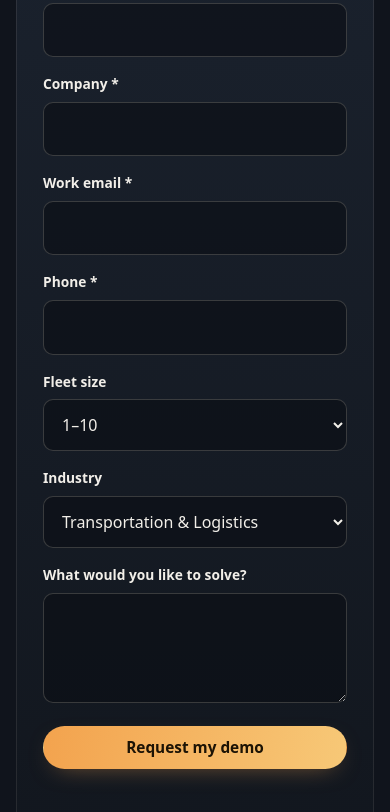
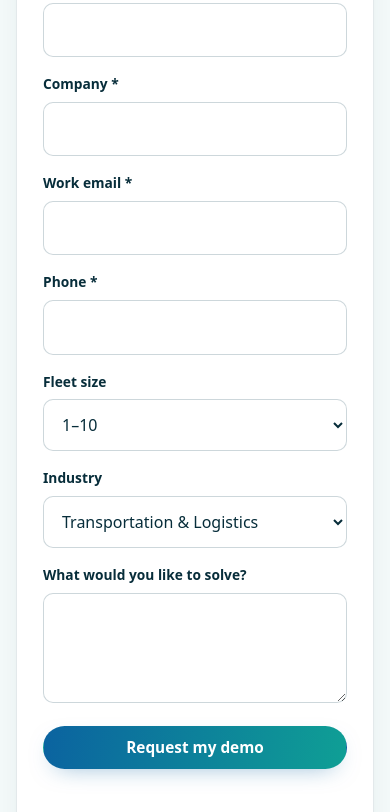
Before and after one commit to dkiran/a3trackwebsite, an Astro site: page /contact in a window 390 px wide. Shown: the part 630-1442 px from the top of the page. Built offline with nearby package versions, Linux system fonts and the light colour scheme; Astro itself is replaced by a stand-in of ours.

Commit message:
Switch site to a white and peacock colour scheme
White base with peacock blue and teal accents; the hero map, AI panel,
call-to-action band and footer use deep peacock. Logo, favicon and social
image regenerated to match.

Co-Authored-By: Claude Fable 5.2 <noreply@anthropic.com>
Claude-Session: https://claude.ai/code/session_01Pwk81Ws7sqgPyKJt9TYN3C

```diff
--- a/src/components/Logo.astro
+++ b/src/components/Logo.astro
@@ -1,6 +1,6 @@
 <svg viewBox="0 0 40 40" fill="none" aria-hidden="true">
-  <defs><linearGradient id="lg" x1="0" y1="0" x2="40" y2="40"><stop stop-color="#f3a34e"/><stop offset="1" stop-color="#f7c877"/></linearGradient></defs>
+  <defs><linearGradient id="lg" x1="0" y1="0" x2="40" y2="40"><stop stop-color="#0b63a0"/><stop offset="1" stop-color="#12a89a"/></linearGradient></defs>
   <rect width="40" height="40" rx="11" fill="url(#lg)"/>
-  <path d="M20 8.5L30 30h-5.2l-1.7-4h-6.2l-1.7 4H10L20 8.5z" fill="#1c1305"/>
+  <path d="M20 8.5L30 30h-5.2l-1.7-4h-6.2l-1.7 4H10L20 8.5z" fill="#ffffff"/>
   <circle cx="20" cy="21" r="2.6" fill="url(#lg)"/>
 </svg>
--- a/src/layouts/Base.astro
+++ b/src/layouts/Base.astro
@@ -75,7 +75,7 @@ const allSchema = [org, website, ...(breadcrumb ? [breadcrumb] : []), ...schema]
     <meta name="robots" content={noindex ? 'noindex, follow' : 'index, follow, max-image-preview:large, max-snippet:-1, max-video-preview:-1'} />
     {site.googleSiteVerification && <meta name="google-site-verification" content={site.googleSiteVerification} />}
     {site.bingSiteVerification && <meta name="msvalidate.01" content={site.bingSiteVerification} />}
-    <meta name="theme-color" content="#0b0e14" />
+    <meta name="theme-color" content="#ffffff" />
     <link rel="icon" href="/favicon.svg" type="image/svg+xml" />
     <link rel="apple-touch-icon" href="/apple-touch-icon.png" />
     <link rel="manifest" href="/site.webmanifest" />
--- a/src/pages/contact.astro
+++ b/src/pages/contact.astro
@@ -51,7 +51,7 @@ const schema = { '@context': 'https://schema.org', '@type': 'ContactPage', name:
 </Base>
 <style>
   .contacts li { display: flex; gap: 14px; align-items: flex-start; padding: 16px 0; border-bottom: 1px solid var(--line); }
-  .contacts .ico { flex: none; width: 42px; height: 42px; border-radius: 11px; display: grid; place-items: center; color: var(--teal); background: rgba(239, 127, 69, 0.14); }
+  .contacts .ico { flex: none; width: 42px; height: 42px; border-radius: 11px; display: grid; place-items: center; color: var(--teal); background: rgba(11, 99, 160, 0.14); }
   .contacts .ico :global(svg) { width: 20px; height: 20px; }
   .contacts strong { display: block; font-size: 0.85rem; color: var(--muted); font-weight: 500; }
   .contacts span, .contacts a { color: var(--text); }
--- a/src/pages/glossary.astro
+++ b/src/pages/glossary.astro
@@ -39,6 +39,6 @@ const schema = {
   .gl__l { font-size: 2.6rem; background: var(--grad); -webkit-background-clip: text; background-clip: text; color: transparent; margin: 0; }
   dl { margin: 0; } dd { margin: 0; color: var(--muted); }
   .gl__t { padding: 10px 0 18px; scroll-margin-top: 90px; } .gl__t h3 { margin-bottom: 6px; }
-  .gl__t:target { background: rgba(246, 179, 82, 0.07); border-radius: 12px; padding-inline: 14px; margin-inline: -14px; }
+  .gl__t:target { background: rgba(0, 131, 138, 0.07); border-radius: 12px; padding-inline: 14px; margin-inline: -14px; }
   @media (max-width: 560px) { .gl { grid-template-columns: 1fr; } }
 </style>
--- a/src/pages/index.astro
+++ b/src/pages/index.astro
@@ -215,13 +215,13 @@ const nums = [
   .nums strong { display: block; font: 700 clamp(2.4rem, 5vw, 3.4rem)/1 var(--display); background: var(--grad); -webkit-background-clip: text; background-clip: text; color: transparent; margin-bottom: 10px; }
   .nums div > span { color: var(--muted); font-size: 0.93rem; }
 
-  .aipanel { background: linear-gradient(180deg, #191e29, #11151d); border: 1px solid var(--line-strong); border-radius: var(--radius-lg); padding: clamp(18px, 3vw, 28px); box-shadow: 0 40px 90px -50px rgba(0, 0, 0, 0.9); }
-  .aipanel__q { margin-left: auto; width: fit-content; max-width: 90%; background: #2c3342; padding: 12px 16px; border-radius: 16px 16px 4px 16px; font-size: 0.95rem; margin-bottom: 16px; }
+  .aipanel { background: linear-gradient(180deg, #073a48, #052a35); border: 1px solid var(--line-strong); border-radius: var(--radius-lg); padding: clamp(18px, 3vw, 28px); box-shadow: 0 40px 90px -50px rgba(6, 59, 76, 0.8); }
+  .aipanel__q { margin-left: auto; width: fit-content; max-width: 90%; background: #0d5d70; padding: 12px 16px; border-radius: 16px 16px 4px 16px; font-size: 0.95rem; margin-bottom: 16px; }
   .aipanel__q span { display: block; font-size: 0.68rem; opacity: .7; text-transform: uppercase; letter-spacing: .1em; }
   .aipanel__a { background: rgba(255, 255, 255, 0.04); border: 1px solid var(--line); border-radius: 4px 16px 16px 16px; padding: 16px; }
   .aipanel__tag { font: 700 0.68rem/1 var(--font); letter-spacing: .1em; text-transform: uppercase; background: var(--grad); -webkit-background-clip: text; background-clip: text; color: transparent; }
   .aipanel__a p { margin: 8px 0 12px; font-size: 0.95rem; }
-  .aipanel__a li { display: flex; align-items: center; gap: 12px; padding: 12px; border-radius: 12px; background: rgba(11, 14, 20, 0.6); border: 1px solid var(--line); margin-bottom: 8px; }
+  .aipanel__a li { display: flex; align-items: center; gap: 12px; padding: 12px; border-radius: 12px; background: rgba(0, 0, 0, 0.22); border: 1px solid var(--line); margin-bottom: 8px; }
   .aipanel__a li i { flex: none; width: 10px; height: 10px; border-radius: 50%; background: var(--c); box-shadow: 0 0 12px var(--c); }
   .aipanel__a li div { flex: 1; min-width: 0; }
   .aipanel__a li strong { display: block; font-size: 0.9rem; }
--- a/src/pages/platform/index.astro
+++ b/src/pages/platform/index.astro
@@ -39,7 +39,7 @@ const layers = [
   <section class="section section--light">
     <div class="container">
       <div class="head center reveal"><span class="eyebrow">Solutions</span><h2>Modules that share one brain</h2><p class="lead">Turn on what you need. Everything works together from day one.</p></div>
-      <div class="chips reveal" style="justify-content:center">{solutions.map((s) => <a class="chip" style="color:var(--ink);border-color:#d8d0c2;background:#fff" href={`/solutions/${s.slug}/`}><Icon name={s.icon} size={16} />{s.name}</a>)}</div>
+      <div class="chips reveal" style="justify-content:center">{solutions.map((s) => <a class="chip" style="color:var(--ink);border-color:#c4d9db;background:#fff" href={`/solutions/${s.slug}/`}><Icon name={s.icon} size={16} />{s.name}</a>)}</div>
     </div>
   </section>
   <section class="section"><div class="container"><div class="head center reveal"><span class="eyebrow">FAQ</span><h2>Platform questions</h2></div><Faq items={faqs.slice(1)} /></div></section>
--- a/src/pages/pricing.astro
+++ b/src/pages/pricing.astro
@@ -40,8 +40,8 @@ const faqs = [
 <style>
   .plan { display: flex; flex-direction: column; }
   .plan .btn { margin-top: auto; }
-  .plan--hot { border-color: rgba(246, 179, 82, 0.6); box-shadow: 0 30px 70px -45px rgba(246, 179, 82, 0.5); }
-  .plan__tag { position: absolute; top: -12px; right: 20px; font: 700 0.7rem/1 var(--font); letter-spacing: .08em; text-transform: uppercase; padding: 7px 12px; border-radius: 999px; background: var(--grad); color: #1c1305; }
+  .plan--hot { border-color: rgba(0, 131, 138, 0.6); box-shadow: 0 30px 70px -45px rgba(0, 131, 138, 0.5); }
+  .plan__tag { position: absolute; top: -12px; right: 20px; font: 700 0.7rem/1 var(--font); letter-spacing: .08em; text-transform: uppercase; padding: 7px 12px; border-radius: 999px; background: var(--grad); color: #fff; }
   .plan__price { font: 700 1.7rem/1.2 var(--display); color: var(--text) !important; }
   .plan__price small { display: block; font: 400 0.85rem var(--font); color: var(--muted); }
   .plan :global(.checks li) { font-size: 0.95rem; color: var(--text); }
--- a/src/styles/global.css
+++ b/src/styles/global.css
@@ -2,32 +2,40 @@
 @import '@fontsource-variable/space-grotesk';
 
 :root {
-  --bg: #0b0e14;
-  --bg-2: #10141c;
-  --surface: #161b25;
-  --surface-2: #1c2330;
-  --line: rgba(255, 240, 220, 0.09);
-  --line-strong: rgba(255, 240, 220, 0.18);
-  --text: #f2efe9;
-  --muted: #a9a59d;
-  --blue: #ef7f45;
-  --blue-2: #f3bd7a;
-  --teal: #f6b352;
-  --amber: #f6b352;
-  --ok: #74c69d;
-  --sky: #86a9dc;
-  --red: #ef6470;
-  --grad: linear-gradient(100deg, #f3a34e 0%, #f7c877 100%);
-  --ink: #1a1c21;
-  --ink-muted: #5c5a55;
-  --paper: #f6f3ed;
-  --paper-line: #e6e0d5;
+  --bg: #ffffff;
+  --bg-2: #f3f9f9;
+  --surface: #ffffff;
+  --surface-2: #f3f9f9;
+  --line: rgba(6, 59, 76, 0.11);
+  --line-strong: rgba(6, 59, 76, 0.2);
+  --text: #072d3a;
+  --muted: #4a6570;
+  --blue: #0b63a0;
+  --blue-2: #0b63a0;
+  --teal: #00838a;
+  --amber: #c9962a;
+  --ok: #1f9d6e;
+  --sky: #3b8fd0;
+  --red: #d64550;
+  --grad: linear-gradient(100deg, #0b63a0 0%, #0f9f95 100%);
+  --ink: #072d3a;
+  --ink-muted: #4a6570;
+  --paper: #e9f4f5;
+  --paper-line: #cfe3e4;
   --radius: 16px;
   --radius-lg: 24px;
-  --shadow: 0 24px 60px -24px rgba(0, 0, 0, 0.6);
+  --shadow: 0 24px 60px -28px rgba(6, 59, 76, 0.35);
   --font: 'Inter Variable', system-ui, -apple-system, 'Segoe UI', Roboto, sans-serif;
   --display: 'Space Grotesk Variable', 'Inter Variable', system-ui, sans-serif;
   --w: 1200px;
+}
+
+/* Deep-peacock surfaces: re-scope the tokens so text and lines stay legible. */
+.viz, .aipanel, .cta, .footer {
+  --text: #eef8f8; --muted: #a5c4c9; --line: rgba(255, 255, 255, 0.1); --line-strong: rgba(255, 255, 255, 0.2);
+  --teal: #3fd6c6; --blue-2: #7fd0e6; --amber: #f0c463; --ok: #5fd3a0; --sky: #6fb8f0; --red: #ff7a85;
+  --grad: linear-gradient(100deg, #2c9be0 0%, #3fd6c6 100%);
+  color: var(--text);
 }
 
 *, *::before, *::after { box-sizing: border-box; }
@@ -56,7 +64,7 @@ ul { margin: 0; padding: 0; list-style: none; }
 .section--light { background: var(--paper); color: var(--ink); }
 .section--light p, .section--light li { color: var(--ink-muted); }
 .section--light h2, .section--light h3 { color: var(--ink); }
-.section--light a:not(.btn) { color: #b4541a; }
+.section--light a:not(.btn) { color: #00727a; }
 .center { text-align: center; }
 .head { max-width: 760px; margin-bottom: clamp(32px, 5vw, 56px); }
 .head.center { margin-inline: auto; }
@@ -68,7 +76,7 @@ ul { margin: 0; padding: 0; list-style: none; }
   letter-spacing: 0.14em; text-transform: uppercase; color: var(--teal); margin-bottom: 18px;
 }
 .eyebrow::before { content: ''; width: 22px; height: 2px; background: var(--grad); border-radius: 2px; }
-.section--light .eyebrow { color: #b4541a; }
+.section--light .eyebrow { color: #00727a; }
 .grad-text { background: var(--grad); -webkit-background-clip: text; background-clip: text; color: transparent; }
 
 /* Buttons */
@@ -77,11 +85,11 @@ ul { margin: 0; padding: 0; list-style: none; }
   padding: 13px 22px; border-radius: 999px; font: 600 0.96rem/1 var(--font);
   border: 1px solid transparent; cursor: pointer; transition: transform .2s, box-shadow .2s, background .2s, border-color .2s; white-space: nowrap;
 }
-.btn--primary { background: var(--grad); color: #1c1305; box-shadow: 0 8px 24px -12px rgba(243, 163, 78, 0.55); }
-.btn--primary:hover { color: #1c1305; transform: translateY(-2px); box-shadow: 0 14px 30px -12px rgba(246, 179, 82, 0.5); }
+.btn--primary { background: var(--grad); color: #fff; box-shadow: 0 8px 24px -12px rgba(11, 99, 160, 0.55); }
+.btn--primary:hover { color: #fff; transform: translateY(-2px); box-shadow: 0 14px 30px -12px rgba(15, 159, 149, 0.55); }
 .btn--ghost { border-color: var(--line-strong); color: var(--text); background: rgba(255, 255, 255, 0.03); }
 .btn--ghost:hover { border-color: var(--teal); color: var(--text); }
-.section--light .btn--ghost { color: var(--ink); border-color: #d8d0c2; background: #fff; }
+.section--light .btn--ghost { color: var(--ink); border-color: #c4d9db; background: #fff; }
 .btn--sm { padding: 10px 16px; font-size: 0.88rem; }
 .btn-row { display: flex; flex-wrap: wrap; gap: 12px; }
 .center .btn-row { justify-content: center; }
@@ -90,7 +98,7 @@ ul { margin: 0; padding: 0; list-style: none; }
 .arrow-link:hover::after { transform: translateX(4px); }
 
 /* Header */
-.header { position: sticky; top: 0; z-index: 100; background: rgba(11, 14, 20, 0.78); backdrop-filter: blur(14px); -webkit-backdrop-filter: blur(14px); border-bottom: 1px solid var(--line); }
+.header { position: sticky; top: 0; z-index: 100; background: rgba(255, 255, 255, 0.86); backdrop-filter: blur(14px); -webkit-backdrop-filter: blur(14px); border-bottom: 1px solid var(--line); }
 .header__in { display: flex; align-items: center; justify-content: space-between; height: 70px; gap: 24px; }
 .logo { display: inline-flex; align-items: center; gap: 10px; color: var(--text); font: 700 1.35rem/1 var(--display); letter-spacing: -0.03em; }
 .logo:hover { color: var(--text); }
@@ -105,8 +113,8 @@ ul { margin: 0; padding: 0; list-style: none; }
 .mega--wide { width: min(92vw, 640px); display: grid; grid-template-columns: 1fr 1fr; gap: 2px; }
 .nav__item:hover .mega, .nav__item:focus-within .mega { opacity: 1; visibility: visible; transform: translate(-50%, 0); }
 .mega a { display: flex; gap: 12px; align-items: flex-start; padding: 10px 12px; border-radius: 10px; color: var(--text); }
-.mega a:hover { background: rgba(246, 179, 82, 0.1); color: var(--text); }
-.mega a .ico { flex: none; width: 34px; height: 34px; border-radius: 9px; background: rgba(239, 127, 69, 0.14); display: grid; place-items: center; color: var(--teal); }
+.mega a:hover { background: rgba(0, 131, 138, 0.1); color: var(--text); }
+.mega a .ico { flex: none; width: 34px; height: 34px; border-radius: 9px; background: rgba(11, 99, 160, 0.14); display: grid; place-items: center; color: var(--teal); }
 .mega a .ico svg { width: 18px; height: 18px; }
 .mega strong { display: block; font-size: 0.93rem; font-weight: 600; line-height: 1.3; }
 .mega small { display: block; color: var(--muted); font-size: 0.8rem; line-height: 1.35; margin-top: 2px; }
@@ -132,22 +140,22 @@ ul { margin: 0; padding: 0; list-style: none; }
 .g3 { grid-template-columns: repeat(auto-fit, minmax(min(100%, 300px), 1fr)); }
 .g4 { grid-template-columns: repeat(auto-fit, minmax(min(100%, 230px), 1fr)); }
 .card {
-  position: relative; background: linear-gradient(180deg, rgba(28, 35, 48, 0.9), rgba(18, 22, 30, 0.9));
+  position: relative; background: #fff; box-shadow: 0 12px 32px -26px rgba(6, 59, 76, 0.45);
   border: 1px solid var(--line); border-radius: var(--radius); padding: 26px; color: var(--text);
   transition: transform .25s, border-color .25s, box-shadow .25s; display: block; height: 100%;
 }
-a.card:hover { transform: translateY(-4px); border-color: rgba(246, 179, 82, 0.45); color: var(--text); box-shadow: 0 24px 50px -30px rgba(0, 0, 0, 0.8); }
+a.card:hover { transform: translateY(-4px); border-color: rgba(0, 131, 138, 0.45); color: var(--text); box-shadow: 0 24px 50px -28px rgba(6, 59, 76, 0.4); }
 .card p { color: var(--muted); margin: 0; font-size: 0.96rem; }
 .card h3 { margin-bottom: 8px; }
-.card .ico { width: 46px; height: 46px; border-radius: 12px; display: grid; place-items: center; margin-bottom: 18px; color: var(--teal); background: rgba(246, 179, 82, 0.1); border: 1px solid var(--line); }
+.card .ico { width: 46px; height: 46px; border-radius: 12px; display: grid; place-items: center; margin-bottom: 18px; color: var(--teal); background: rgba(0, 131, 138, 0.1); border: 1px solid var(--line); }
 .card .ico svg { width: 22px; height: 22px; }
 .card .more { display: inline-block; margin-top: 14px; font-weight: 600; font-size: 0.9rem; color: var(--blue-2); }
 .section--light .card { background: #fff; border-color: var(--paper-line); color: var(--ink); box-shadow: 0 10px 30px -22px rgba(22, 24, 29, 0.35); }
 .section--light .card p { color: var(--ink-muted); }
-.section--light .card .ico { color: #b4541a; background: #fbeedd; border-color: #f3dcc0; }
-.section--light a.card:hover { color: var(--ink); border-color: #b4541a; }
+.section--light .card .ico { color: #00727a; background: #e0f1f2; border-color: #c4e2e3; }
+.section--light a.card:hover { color: var(--ink); border-color: #00727a; }
 .num { font: 700 0.85rem/1 var(--display); color: var(--teal); width: 36px; height: 36px; border-radius: 50%; border: 1px solid var(--line-strong); display: grid; place-items: center; margin-bottom: 16px; }
-.section--light .num { color: #b4541a; border-color: #d8d0c2; }
+.section--light .num { color: #00727a; border-color: #c4d9db; }
 .chip { display: inline-flex; align-items: center; gap: 8px; padding: 8px 14px; border-radius: 999px; border: 1px solid var(--line-strong); color: var(--text); font-size: 0.9rem; font-weight: 500; background: rgba(255, 255, 255, 0.03); }
 .chip svg { width: 16px; height: 16px; color: var(--teal); }
 a.chip:hover { border-color: var(--teal); color: var(--text); }
@@ -157,17 +165,17 @@ a.chip:hover { border-color: var(--teal); color: var(--text); }
 .split { display: grid; grid-template-columns: repeat(auto-fit, minmax(min(100%, 440px), 1fr)); gap: clamp(32px, 6vw, 80px); align-items: center; }
 
 /* Answer box (AEO) */
-.answer { border: 1px solid var(--line-strong); border-left: 4px solid var(--teal); border-radius: var(--radius); padding: 28px clamp(20px, 4vw, 36px); background: rgba(246, 179, 82, 0.05); }
+.answer { border: 1px solid var(--line-strong); border-left: 4px solid var(--teal); border-radius: var(--radius); padding: 28px clamp(20px, 4vw, 36px); background: rgba(0, 131, 138, 0.05); }
 .answer h2 { font-size: clamp(1.3rem, 2.4vw, 1.7rem); margin-bottom: 12px; }
 .answer p { margin: 0; font-size: 1.08rem; color: var(--text); }
-.section--light .answer { background: #fff; border-color: var(--paper-line); border-left-color: #b4541a; }
+.section--light .answer { background: #fff; border-color: var(--paper-line); border-left-color: #00727a; }
 .section--light .answer p { color: var(--ink); }
 
 /* Page hero */
 .phero { position: relative; padding: clamp(56px, 8vw, 110px) 0 clamp(48px, 7vw, 90px); overflow: hidden; }
 .phero::before { content: ''; position: absolute; inset: 0; background:
-  radial-gradient(700px 380px at 85% -10%, rgba(134, 169, 220, 0.14), transparent 65%),
-  radial-gradient(600px 340px at 5% 110%, rgba(246, 179, 82, 0.08), transparent 65%); pointer-events: none; }
+  radial-gradient(700px 380px at 85% -10%, rgba(11, 99, 160, 0.14), transparent 65%),
+  radial-gradient(600px 340px at 5% 110%, rgba(0, 131, 138, 0.08), transparent 65%); pointer-events: none; }
 .phero::after { content: ''; position: absolute; inset: 0; background-image: linear-gradient(var(--line) 1px, transparent 1px), linear-gradient(90deg, var(--line) 1px, transparent 1px); background-size: 56px 56px; mask-image: radial-gradient(ellipse at 70% 0%, #000 0%, transparent 70%); -webkit-mask-image: radial-gradient(ellipse at 70% 0%, #000 0%, transparent 70%); opacity: .5; pointer-events: none; }
 .phero .container { position: relative; z-index: 1; }
 .phero h1 { max-width: 20ch; font-size: clamp(2.1rem, 4.6vw, 3.5rem); }
@@ -187,21 +195,21 @@ a.chip:hover { border-color: var(--teal); color: var(--text); }
 .faq details[open] summary::after { transform: translateY(-50%) rotate(45deg); }
 .faq .faq__a { padding: 0 0 22px; color: var(--muted); max-width: 72ch; }
 .section--light .faq .faq__a { color: var(--ink-muted); }
-.section--light .faq summary::after { color: #b4541a; }
+.section--light .faq summary::after { color: #00727a; }
 
 /* CTA band */
-.cta { position: relative; border-radius: var(--radius-lg); padding: clamp(36px, 6vw, 72px); overflow: hidden; background: linear-gradient(120deg, #1e232e 0%, #2e2516 100%); border: 1px solid var(--line-strong); text-align: center; }
-.cta::before { content: ''; position: absolute; inset: 0; background: radial-gradient(500px 240px at 50% 0%, rgba(246, 179, 82, 0.14), transparent 70%); }
+.cta { position: relative; border-radius: var(--radius-lg); padding: clamp(36px, 6vw, 72px); overflow: hidden; background: linear-gradient(120deg, #073f5c 0%, #0a6f70 100%); border: 1px solid var(--line-strong); text-align: center; }
+.cta::before { content: ''; position: absolute; inset: 0; background: radial-gradient(500px 240px at 50% 0%, rgba(0, 131, 138, 0.14), transparent 70%); }
 .cta > * { position: relative; }
 .cta h2 { max-width: 20ch; margin-inline: auto; }
-.cta p { color: #d6d1c7; max-width: 56ch; margin: 0 auto 26px; }
+.cta p { color: #d3ecec; max-width: 56ch; margin: 0 auto 26px; }
 
 /* Footer */
-.footer { border-top: 1px solid var(--line); background: #080a0f; padding: 64px 0 28px; font-size: 0.92rem; }
+.footer { border-top: 1px solid var(--line); background: #04242e; padding: 64px 0 28px; font-size: 0.92rem; }
 .footer__grid { display: grid; grid-template-columns: 1.4fr repeat(4, 1fr); gap: 36px; }
 .footer h2 { font: 600 0.8rem/1 var(--font); letter-spacing: 0.12em; text-transform: uppercase; color: var(--muted); margin-bottom: 16px; }
 .footer li { margin-bottom: 9px; }
-.footer a { color: #cdc9c1; }
+.footer a { color: #cfe6e8; }
 .footer a:hover { color: var(--teal); }
 .footer p, .footer address { color: var(--muted); font-style: normal; }
 .footer__bottom { display: flex; flex-wrap: wrap; gap: 12px 24px; justify-content: space-between; border-top: 1px solid var(--line); margin-top: 44px; padding-top: 22px; color: var(--muted); font-size: 0.85rem; }
@@ -213,17 +221,17 @@ a.chip:hover { border-color: var(--teal); color: var(--text); }
 .prose { max-width: 740px; margin-inline: auto; font-size: 1.07rem; }
 .prose h2 { font-size: clamp(1.45rem, 2.6vw, 1.9rem); margin-top: 1.9em; }
 .prose h3 { font-size: 1.22rem; margin-top: 1.6em; }
-.prose p, .prose li { color: #cdc9c1; }
+.prose p, .prose li { color: #2f4b55; }
 .prose ul, .prose ol { padding-left: 1.3em; margin: 0 0 1.2em; }
 .prose ul { list-style: disc; } .prose ol { list-style: decimal; }
 .prose li { margin-bottom: .5em; }
 .prose strong { color: var(--text); }
-.prose blockquote { margin: 1.5em 0; padding: 18px 24px; border-left: 4px solid var(--teal); background: rgba(246, 179, 82, 0.06); border-radius: 0 12px 12px 0; }
+.prose blockquote { margin: 1.5em 0; padding: 18px 24px; border-left: 4px solid var(--teal); background: rgba(0, 131, 138, 0.06); border-radius: 0 12px 12px 0; }
 .prose blockquote p { margin: 0; color: var(--text); }
 .prose table { width: 100%; border-collapse: collapse; margin: 1.5em 0; font-size: 0.95rem; display: block; overflow-x: auto; }
 .prose th, .prose td { text-align: left; padding: 12px 14px; border-bottom: 1px solid var(--line); }
 .prose th { color: var(--text); font-weight: 600; background: var(--surface); }
-.prose td { color: #cdc9c1; }
+.prose td { color: #2f4b55; }
 .prose a { text-decoration: underline; text-underline-offset: 3px; }
 
 /* Forms */
@@ -231,8 +239,8 @@ a.chip:hover { border-color: var(--teal); color: var(--text); }
 .form .row { display: grid; grid-template-columns: 1fr 1fr; gap: 16px; }
 @media (max-width: 600px) { .form .row { grid-template-columns: 1fr; } }
 .field label { display: block; font-size: 0.86rem; font-weight: 600; margin-bottom: 6px; color: var(--text); }
-.field input, .field select, .field textarea { width: 100%; padding: 13px 14px; border-radius: 10px; border: 1px solid var(--line-strong); background: rgba(11, 14, 20, 0.6); color: var(--text); font: inherit; }
-.field input:focus, .field select:focus, .field textarea:focus { outline: none; border-color: var(--teal); box-shadow: 0 0 0 3px rgba(246, 179, 82, 0.18); }
+.field input, .field select, .field textarea { width: 100%; padding: 13px 14px; border-radius: 10px; border: 1px solid var(--line-strong); background: #fff; color: var(--text); font: inherit; }
+.field input:focus, .field select:focus, .field textarea:focus { outline: none; border-color: var(--teal); box-shadow: 0 0 0 3px rgba(0, 131, 138, 0.18); }
 .field textarea { min-height: 110px; resize: vertical; }
 .hp { position: absolute; left: -9999px; width: 1px; height: 1px; overflow: hidden; }
 .form__note { font-size: 0.82rem; color: var(--muted); }
@@ -248,3 +256,6 @@ a.chip:hover { border-color: var(--teal); color: var(--text); }
   *, *::before, *::after { animation-duration: 0.001ms !important; animation-iteration-count: 1 !important; transition-duration: 0.001ms !important; }
   .js .reveal { opacity: 1; transform: none; }
 }
+
+.cta .btn--ghost, .footer .btn--ghost { color: #fff; background: rgba(255, 255, 255, 0.08); }
+.skip { background: var(--text); color: #fff; }
```
Also changed, not shown: src/components/Hero.astro (+29 -29 lines), public/apple-touch-icon.png, public/favicon.svg, public/logo.png, public/og-image.png, public/site.webmanifest.
